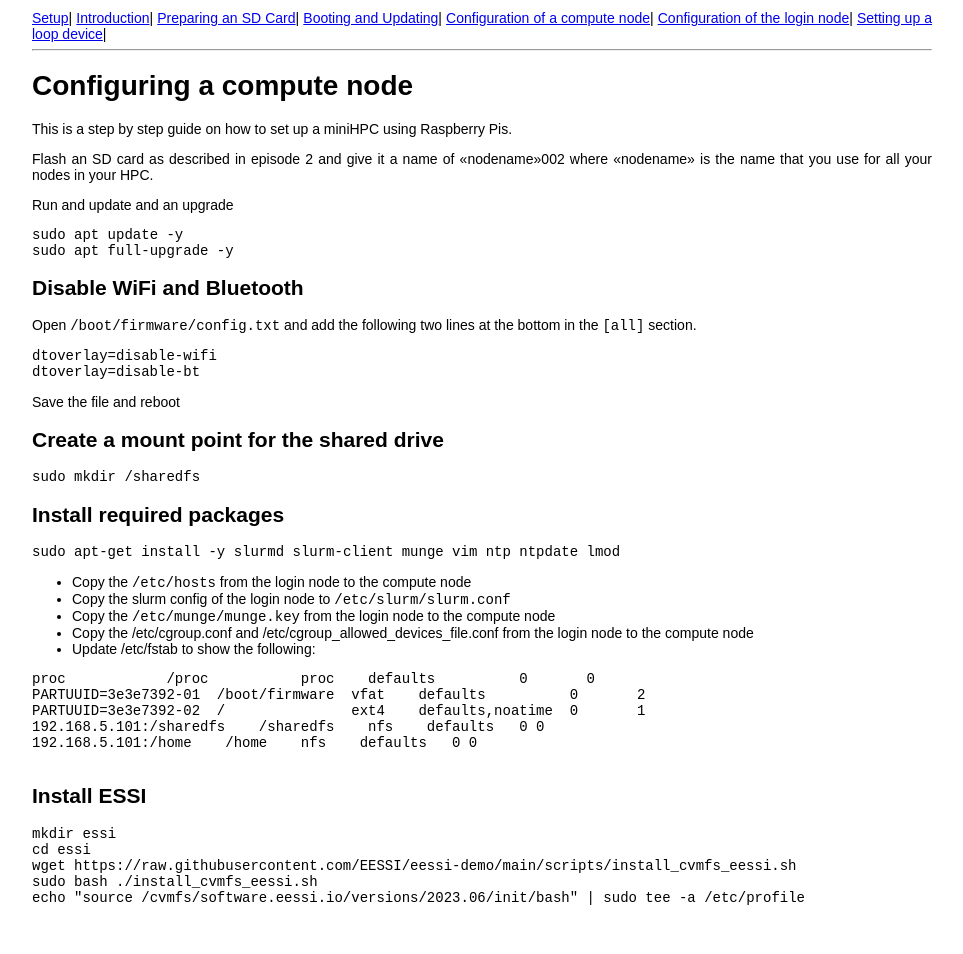
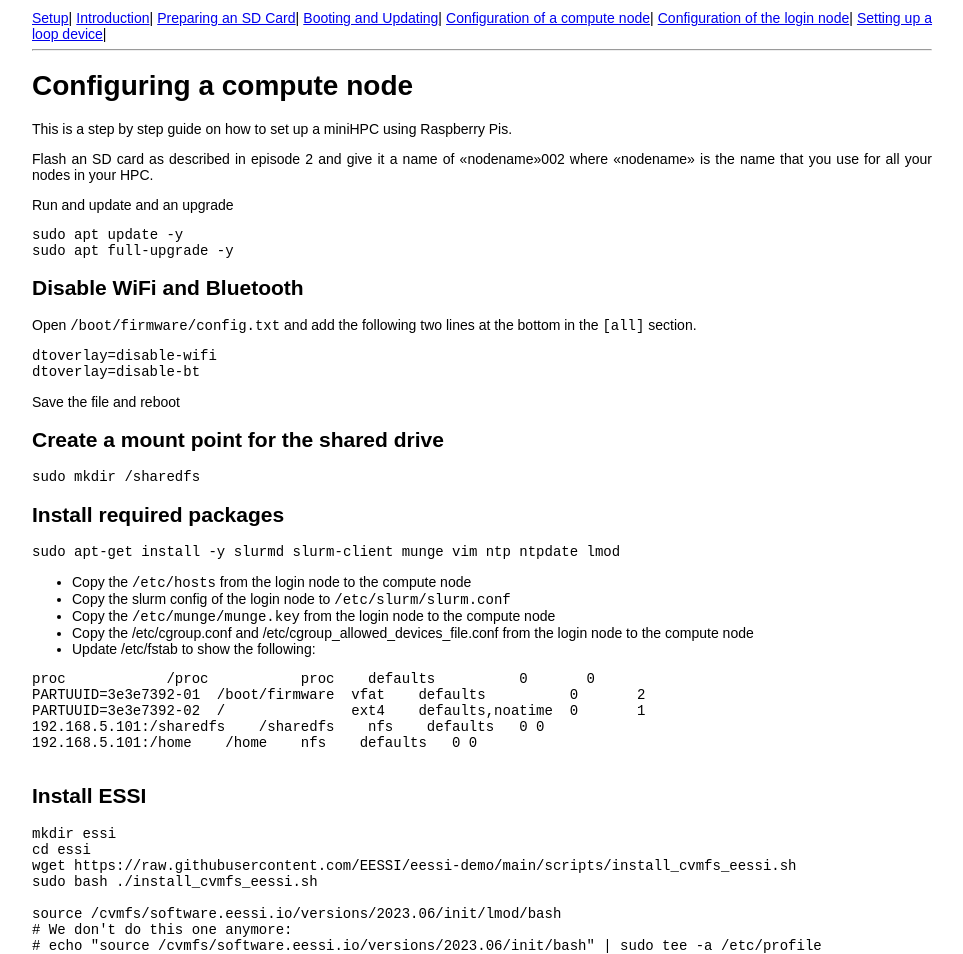
Before and after one commit to carpentriesoffline/Building_a_miniHPC_for_Training, a Jekyll site: the page built from 04-configurationCompute.md, in a window 1280 px wide. Shown: the whole page, without its empty margins (158-1121 px from the left). Built offline with Jekyll 4.4.1, drawn with Linux system fonts in a browser that asks for light colours; before the commit the page ends 920 px from its top, so only the background shows below that.

Commit message:
Update 04-configurationCompute.md

````diff
--- a/04-configurationCompute.md
+++ b/04-configurationCompute.md
@@ -56,5 +56,8 @@ mkdir essi
 cd essi
 wget https://raw.githubusercontent.com/EESSI/eessi-demo/main/scripts/install_cvmfs_eessi.sh
 sudo bash ./install_cvmfs_eessi.sh
-echo "source /cvmfs/software.eessi.io/versions/2023.06/init/bash" | sudo tee -a /etc/profile
+
+source /cvmfs/software.eessi.io/versions/2023.06/init/lmod/bash
+# We don't do this one anymore:
+# echo "source /cvmfs/software.eessi.io/versions/2023.06/init/bash" | sudo tee -a /etc/profile
 ```
````
